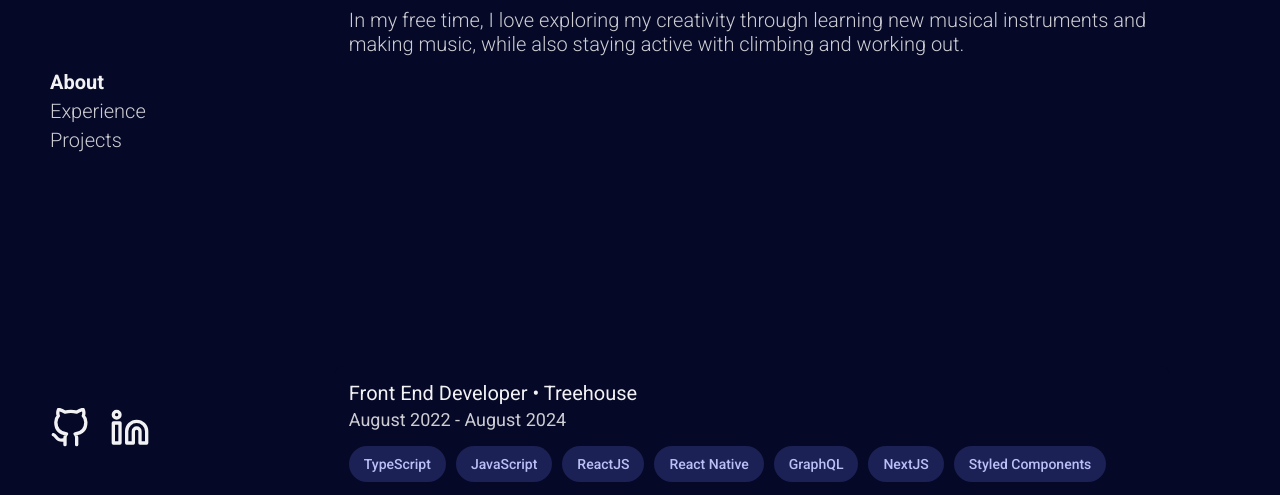
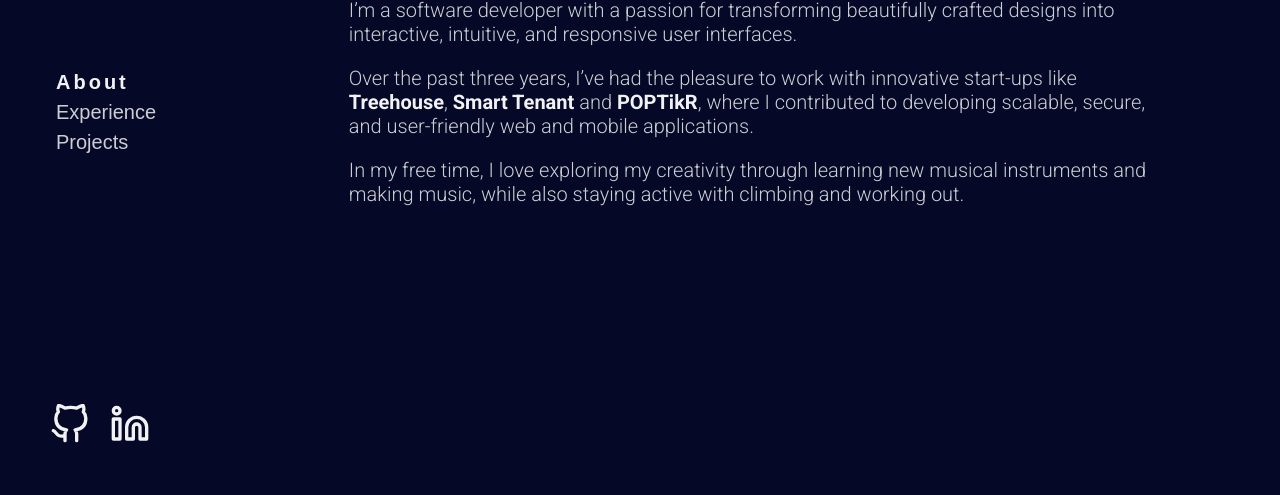
Before and after one commit to vuon0029/vuon0029.github.io, a React (Vite) app: page / in a window 1280 px wide. Shown: the part 302-797 px from the top of the page. Built offline with nearby package versions, Linux system fonts and the light colour scheme.

Commit message:
updated page navigation"

```diff
--- a/src/App.tsx
+++ b/src/App.tsx
@@ -1,13 +1,15 @@
 import styled, { createGlobalStyle } from "styled-components";
 import { ThemeColor } from "./consts/ThemeValues";
 import Text from "./components/Text";
-import { FiGithub, FiLinkedin } from "react-icons/fi";
+
 import React from "react";
 
 import SplineBackground from "./components/SplineBackground/SplineBackground";
 import ExperienceSection from "./components/Experience/ExperienceSection";
 import ProjectSection from "./components/Project/ProjectSection";
 import SummarySection from "./components/Summary/SummarySection";
+import Footer from "./components/Footer/Footer";
+import Navigation from "./components/Nav/Navigation";
 
 const GlobalStyle = createGlobalStyle`
   body {
@@ -57,7 +59,7 @@
 
   flex-direction: column;
 
-  padding-top: 150px;
+  padding-top: 300px;
   padding-left: 35px;
   padding-bottom: 150px;
   padding-right: 100px;
@@ -81,32 +83,65 @@
   gap: 10px;
 `;
 
-const NavigatorSection = styled.div`
-  display: flex;
+function App() {
+  const [activeSection, setActiveSection] = React.useState<string>("about");
 
-  flex-direction: column;
+  // Refs for each section
+  const aboutRef = React.useRef<HTMLDivElement | null>(null);
+  const experienceRef = React.useRef<HTMLDivElement | null>(null);
+  const projectsRef = React.useRef<HTMLDivElement | null>(null);
+  // Scroll to a section when a button is clicked
+  const scrollToSection = (
+    ref: React.RefObject<HTMLDivElement>,
+    id: string
+  ) => {
+    if (ref.current) {
+      ref.current.scrollIntoView({
+        behavior: "smooth",
+        block: id === "projects" ? "start" : "center",
+      }); // Smooth scrolling
+      setActiveSection(id); // Update active section
+      history.pushState(null, "", `#${id}`); // Update URL hash
+    }
+  };
 
-  margin-top: 70px;
+  React.useEffect(() => {
+    // IntersectionObserver to detect active section
+    const observer = new IntersectionObserver(
+      (entries) => {
+        entries.forEach((entry) => {
+          if (entry.isIntersecting) {
+            setActiveSection(entry.target.id); // Update active section
+          }
+        });
+      },
+      { threshold: 0.6 } // Trigger when 60% of the section is visible
+    );
 
-  gap: 5px;
-`;
+    // Observe each section
+    if (aboutRef.current) observer.observe(aboutRef.current);
+    if (experienceRef.current) observer.observe(experienceRef.current);
+    if (projectsRef.current) observer.observe(projectsRef.current);
 
-const FooterContact = styled.div`
-  display: flex;
+    return () => observer.disconnect(); // Cleanup observer on unmount
+  }, []);
 
-  flex-direction: row;
-
-  margin-bottom: 50px;
-
-  margin-top: auto;
-
-  gap: 20px;
-`;
-
-function App() {
-  const [currentSection] = React.useState<"about" | "experience" | "projects">(
-    "about"
-  );
+  React.useEffect(() => {
+    // Scroll to section on initial load if there's a hash in the URL
+    const hash = window.location.hash.replace("#", ""); // Remove the "#" from the hash
+    if (hash === "about" && aboutRef.current)
+      aboutRef.current.scrollIntoView({ behavior: "smooth", block: "center" });
+    if (hash === "experience" && experienceRef.current)
+      experienceRef.current.scrollIntoView({
+        behavior: "smooth",
+        block: "center",
+      });
+    if (hash === "projects" && projectsRef.current)
+      projectsRef.current.scrollIntoView({
+        behavior: "smooth",
+        block: "start",
+      });
+  }, []);
 
   return (
     <GlobalContainer>
@@ -122,54 +157,20 @@
               <Text tag={"header"}>Front End Developer</Text>
             </div>
           </HeaderSection>
-          <NavigatorSection>
-            <Text
-              style={{ fontWeight: currentSection === "about" ? 700 : 300 }}
-              color={
-                currentSection === "about"
-                  ? ThemeColor.primary
-                  : ThemeColor.paragraph
-              }
-              bold
-              tag={"header"}
-            >
-              About
-            </Text>
-            <Text
-              style={{
-                fontWeight: currentSection === "experience" ? 700 : 300,
-              }}
-              color={
-                currentSection === "experience"
-                  ? ThemeColor.primary
-                  : ThemeColor.paragraph
-              }
-              tag={"header"}
-            >
-              Experience
-            </Text>
-            <Text
-              style={{ fontWeight: currentSection === "projects" ? 700 : 300 }}
-              color={
-                currentSection === "projects"
-                  ? ThemeColor.primary
-                  : ThemeColor.paragraph
-              }
-              tag={"header"}
-            >
-              Projects
-            </Text>
-          </NavigatorSection>
-          <FooterContact>
-            <FiGithub color={ThemeColor.primary} size={40} />
-            <FiLinkedin color={ThemeColor.primary} size={40} />
-          </FooterContact>
+          <Navigation
+            aboutRef={aboutRef}
+            experienceRef={experienceRef}
+            projectsRef={projectsRef}
+            activeSection={activeSection}
+            scrollToSection={scrollToSection}
+          />
+          <Footer />
         </StaticContainer>
 
         <ScrollableContainer>
-          <SummarySection />
-          <ExperienceSection />
-          <ProjectSection />
+          <SummarySection aboutRef={aboutRef} />
+          <ExperienceSection experienceRef={experienceRef} />
+          <ProjectSection projectsRef={projectsRef} />
         </ScrollableContainer>
       </AppContainer>
     </GlobalContainer>
--- a/src/components/Experience/ExperienceSection.tsx
+++ b/src/components/Experience/ExperienceSection.tsx
@@ -2,8 +2,9 @@
 import ExperienceItem from "./ExperienceItem";
 import Text from "../Text";
 import { ThemeColor, ThemeSize } from "../../consts/ThemeValues";
+import React from "react";
 
-const ExperienceContainer = styled.div`
+const ExperienceContainer = styled.section`
   display: flex;
   flex-direction: column;
 
@@ -15,9 +16,11 @@
   color: ${ThemeColor.primary};
 `;
 
-const ExperienceSection = () => {
+const ExperienceSection: React.FC<{
+  experienceRef: React.MutableRefObject<HTMLDivElement | null>;
+}> = ({ experienceRef }) => {
   return (
-    <ExperienceContainer>
+    <ExperienceContainer id="experience" ref={experienceRef}>
       <ExperienceItem
         data={{
           company: "Treehouse",
--- /dev/null
+++ b/src/components/Footer/Footer.tsx
@@ -0,0 +1,37 @@
+import styled from "styled-components";
+import { FiGithub, FiLinkedin } from "react-icons/fi";
+import { ThemeColor } from "../../consts/ThemeValues";
+
+const FooterContact = styled.div`
+  display: flex;
+
+  flex-direction: row;
+
+  margin-bottom: 50px;
+
+  margin-top: auto;
+
+  gap: 20px;
+`;
+
+const StyledAnchor = styled.a`
+  text-decoration: none;
+`;
+
+function Footer() {
+  return (
+    <FooterContact>
+      <StyledAnchor target="_blank" href="https://github.com/vuon0029">
+        <FiGithub color={ThemeColor.primary} size={40} />
+      </StyledAnchor>
+      <StyledAnchor
+        target="_blank"
+        href="https://www.linkedin.com/in/vuong-tuan-kiet/"
+      >
+        <FiLinkedin color={ThemeColor.primary} size={40} />
+      </StyledAnchor>
+    </FooterContact>
+  );
+}
+
+export default Footer;
--- /dev/null
+++ b/src/components/Nav/Navigation.tsx
@@ -0,0 +1,72 @@
+import React from "react";
+import styled from "styled-components";
+import { ThemeColor, ThemeSize } from "../../consts/ThemeValues";
+
+const NavigatorSection = styled.div`
+  display: flex;
+
+  flex-direction: column;
+  align-items: flex-start;
+
+  margin-top: 70px;
+
+  gap: 5px;
+
+  button {
+    background: none;
+    border: none;
+    color: ${ThemeColor.paragraph};
+    font-weight: 300;
+    font-size: ${ThemeSize.header.fontSize}px;
+    text-decoration: none;
+    cursor: pointer;
+
+    letter-spacing: normal;
+    transition: all 0.15s ease-in-out;
+
+    &.active {
+      color: ${ThemeColor.primary};
+      font-weight: 700; /* Bold for the active section */
+      letter-spacing: 3px;
+    }
+  }
+`;
+
+const Navigation: React.FC<{
+  scrollToSection: (ref: React.RefObject<HTMLDivElement>, id: string) => void;
+  activeSection: string;
+  aboutRef: React.MutableRefObject<HTMLDivElement | null>;
+  experienceRef: React.MutableRefObject<HTMLDivElement | null>;
+  projectsRef: React.MutableRefObject<HTMLDivElement | null>;
+}> = ({
+  scrollToSection,
+  activeSection,
+  aboutRef,
+  experienceRef,
+  projectsRef,
+}) => {
+  return (
+    <NavigatorSection>
+      <button
+        className={activeSection === "about" ? "active" : ""}
+        onClick={() => scrollToSection(aboutRef, "about")}
+      >
+        About
+      </button>
+      <button
+        className={activeSection === "experience" ? "active" : ""}
+        onClick={() => scrollToSection(experienceRef, "experience")}
+      >
+        Experience
+      </button>
+      <button
+        className={activeSection === "projects" ? "active" : ""}
+        onClick={() => scrollToSection(projectsRef, "projects")}
+      >
+        Projects
+      </button>
+    </NavigatorSection>
+  );
+};
+
+export default Navigation;
--- a/src/components/Project/ProjectSection.tsx
+++ b/src/components/Project/ProjectSection.tsx
@@ -6,17 +6,20 @@
 import poptikr from "../../assets/poptikr.png";
 import ProjectItem from "./ProjectItem";
 import Text from "../Text";
+import React from "react";
 
-const ProjectContainer = styled.div`
+const ProjectContainer = styled.section`
   display: flex;
   flex-direction: column;
 
   gap: 10px;
 `;
 
-const ProjectSection = () => {
+const ProjectSection: React.FC<{
+  projectsRef: React.MutableRefObject<HTMLDivElement | null>;
+}> = ({ projectsRef }) => {
   return (
-    <ProjectContainer>
+    <ProjectContainer id="projects" ref={projectsRef}>
       <ProjectItem
         data={{
           name: "Treehouse Community Website",
--- a/src/components/Summary/SummarySection.tsx
+++ b/src/components/Summary/SummarySection.tsx
@@ -1,6 +1,7 @@
 import styled from "styled-components";
 import Text from "../Text";
 import { ThemeColor } from "../../consts/ThemeValues";
+import React from "react";
 
 const SummaryContainer = styled.div`
   display: flex;
@@ -17,9 +18,11 @@
   text-decoration: none;
 `;
 
-const SummarySection = () => {
+const SummarySection: React.FC<{
+  aboutRef: React.MutableRefObject<HTMLDivElement | null>;
+}> = ({ aboutRef }) => {
   return (
-    <SummaryContainer>
+    <SummaryContainer id="about" ref={aboutRef}>
       <Text style={{ fontWeight: 300 }} tag={"header"}>
         I’m a software developer with a passion for transforming beautifully
         crafted designs into interactive, intuitive, and responsive user
```
